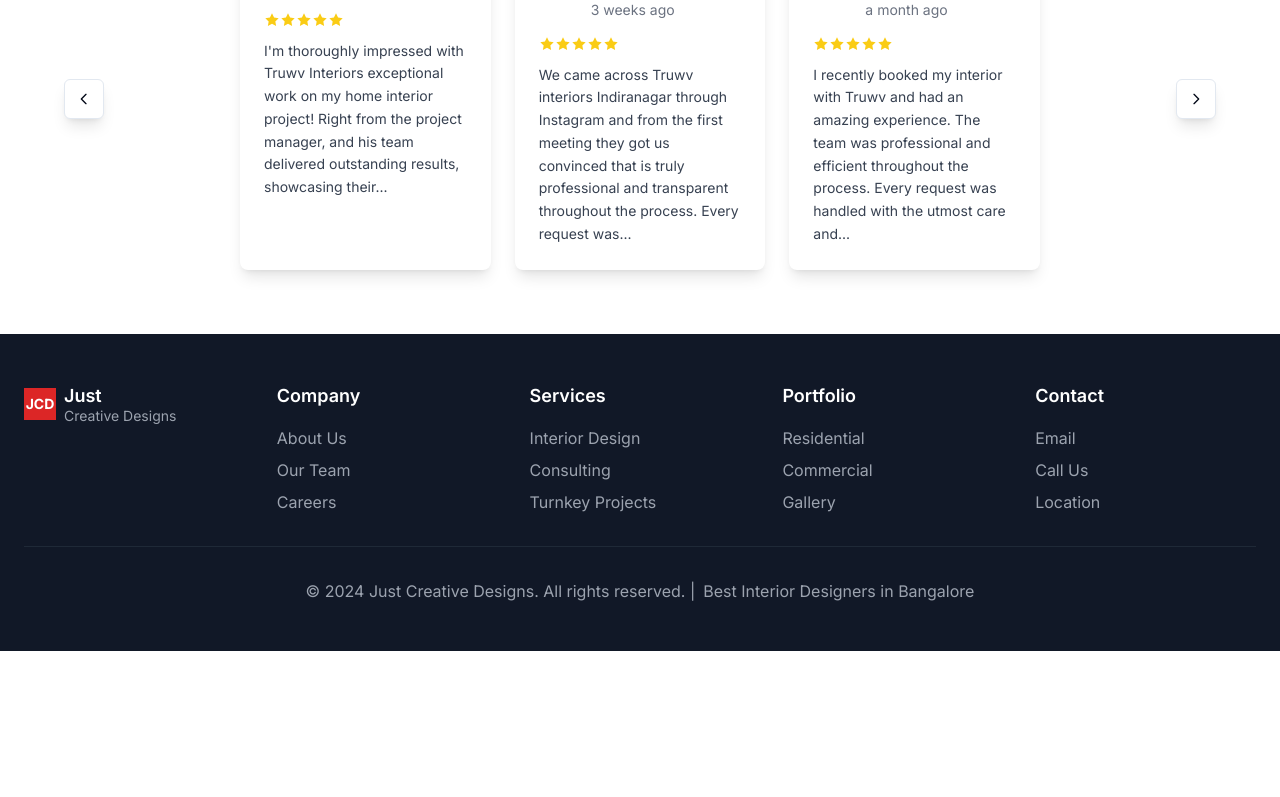
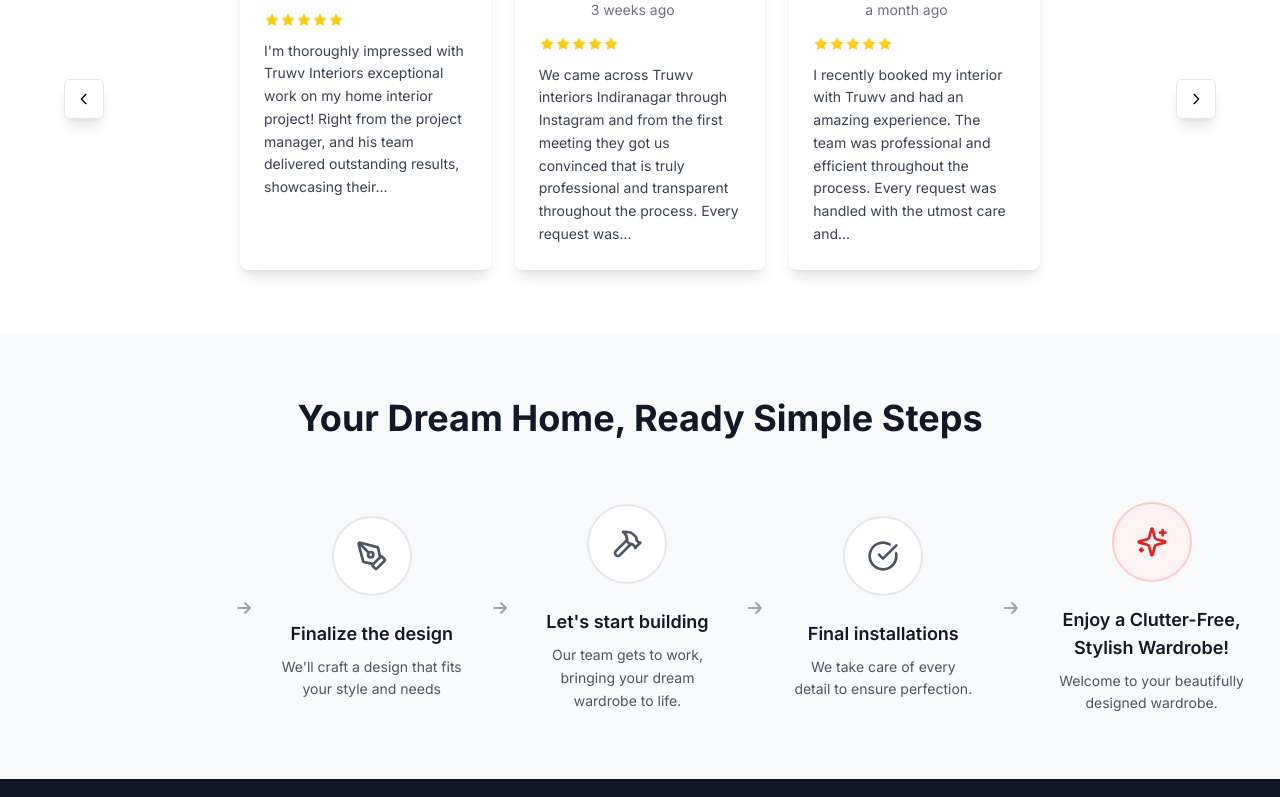
Before and after one commit to justcreativedesigns/jcd-wardrobe, a React (Vite) app: page / in a window 1280 px wide. Shown: the part 2000-2797 px from the top of the page. Before the commit the page ends 2651 px from the top, so only its background shows below. Built offline with nearby package versions, Linux system fonts and the light colour scheme.

Commit message:
Add process section
Added a new section after testimonials with a process animation.

```diff
--- /dev/null
+++ b/src/components/ProcessSection.tsx
@@ -0,0 +1,130 @@
+
+import React from 'react';
+import { Home, PenTool, Hammer, CheckCircle, Sparkles } from 'lucide-react';
+
+const ProcessSection = () => {
+  const steps = [
+    {
+      icon: Home,
+      title: "Tell Us Your Storage Needs",
+      description: "Book your free consultation and share your vision"
+    },
+    {
+      icon: PenTool,
+      title: "Finalize the design",
+      description: "We'll craft a design that fits your style and needs"
+    },
+    {
+      icon: Hammer,
+      title: "Let's start building",
+      description: "Our team gets to work, bringing your dream wardrobe to life."
+    },
+    {
+      icon: CheckCircle,
+      title: "Final installations",
+      description: "We take care of every detail to ensure perfection."
+    },
+    {
+      icon: Sparkles,
+      title: "Enjoy a Clutter-Free, Stylish Wardrobe!",
+      description: "Welcome to your beautifully designed wardrobe."
+    }
+  ];
+
+  return (
+    <section className="py-16 px-6 bg-gray-50">
+      <div className="max-w-7xl mx-auto">
+        <div className="text-center mb-16">
+          <h2 className="text-3xl lg:text-4xl font-bold text-gray-900 mb-4 animate-fade-in">
+            Your Dream Home, Ready Simple Steps
+          </h2>
+        </div>
+
+        <div className="relative">
+          {/* Desktop View */}
+          <div className="hidden lg:flex items-center justify-between">
+            {steps.map((step, index) => {
+              const Icon = step.icon;
+              return (
+                <div key={index} className="flex items-center">
+                  <div
+                    className="flex flex-col items-center text-center max-w-xs animate-fade-in"
+                    style={{ animationDelay: `${index * 0.2}s` }}
+                  >
+                    {/* Icon Circle */}
+                    <div className={`w-20 h-20 rounded-full border-2 flex items-center justify-center mb-6 transition-all duration-500 hover:scale-110 ${
+                      index === steps.length - 1
+                        ? 'bg-red-50 border-red-200'
+                        : 'bg-white border-gray-200'
+                    }`}>
+                      <Icon className={`w-8 h-8 ${
+                        index === steps.length - 1 ? 'text-red-600' : 'text-gray-600'
+                      }`} />
+                    </div>
+
+                    {/* Content */}
+                    <h3 className="text-lg font-semibold text-gray-900 mb-2">
+                      {step.title}
+                    </h3>
+                    <p className="text-sm text-gray-600 leading-relaxed">
+                      {step.description}
+                    </p>
+                  </div>
+
+                  {/* Arrow (except for last item) */}
+                  {index < steps.length - 1 && (
+                    <div
+                      className="mx-6 text-gray-400 animate-fade-in"
+                      style={{ animationDelay: `${(index + 0.5) * 0.2}s` }}
+                    >
+                      <svg className="w-6 h-6" fill="none" stroke="currentColor" viewBox="0 0 24 24">
+                        <path strokeLinecap="round" strokeLinejoin="round" strokeWidth={2} d="M13 7l5 5m0 0l-5 5m5-5H6" />
+                      </svg>
+                    </div>
+                  )}
+                </div>
+              );
+            })}
+          </div>
+
+          {/* Mobile View */}
+          <div className="lg:hidden space-y-8">
+            {steps.map((step, index) => {
+              const Icon = step.icon;
+              return (
+                <div
+                  key={index}
+                  className="flex items-start space-x-4 animate-fade-in"
+                  style={{ animationDelay: `${index * 0.15}s` }}
+                >
+                  {/* Icon Circle */}
+                  <div className={`w-16 h-16 rounded-full border-2 flex items-center justify-center flex-shrink-0 transition-all duration-500 hover:scale-110 ${
+                    index === steps.length - 1
+                      ? 'bg-red-50 border-red-200'
+                      : 'bg-white border-gray-200'
+                  }`}>
+                    <Icon className={`w-6 h-6 ${
+                      index === steps.length - 1 ? 'text-red-600' : 'text-gray-600'
+                    }`} />
+                  </div>
+
+                  {/* Content */}
+                  <div className="flex-1">
+                    <h3 className="text-lg font-semibold text-gray-900 mb-2">
+                      {step.title}
+                    </h3>
+                    <p className="text-sm text-gray-600 leading-relaxed">
+                      {step.description}
+                    </p>
+                  </div>
+                </div>
+              );
+            })}
+          </div>
+        </div>
+      </div>
+    </section>
+  );
+};
+
+export default ProcessSection;
--- a/src/pages/Index.tsx
+++ b/src/pages/Index.tsx
@@ -5,6 +5,7 @@ import HeroSection from '../components/HeroSection';
 import WhyChooseUs from '../components/WhyChooseUs';
 import ClientStories from '../components/ClientStories';
 import GoogleReviews from '../components/GoogleReviews';
+import ProcessSection from '../components/ProcessSection';
 import Footer from '../components/Footer';
 
 const Index = () => {
@@ -15,6 +16,7 @@ const Index = () => {
       <WhyChooseUs />
       <ClientStories />
       <GoogleReviews />
+      <ProcessSection />
       <Footer />
     </div>
   );
```
